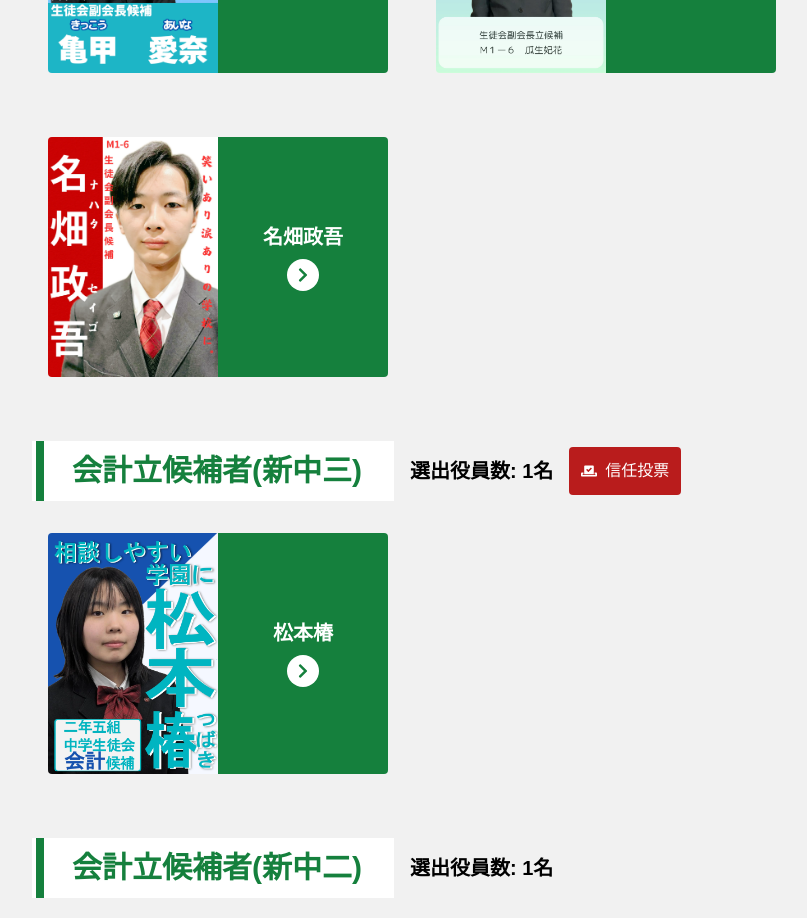
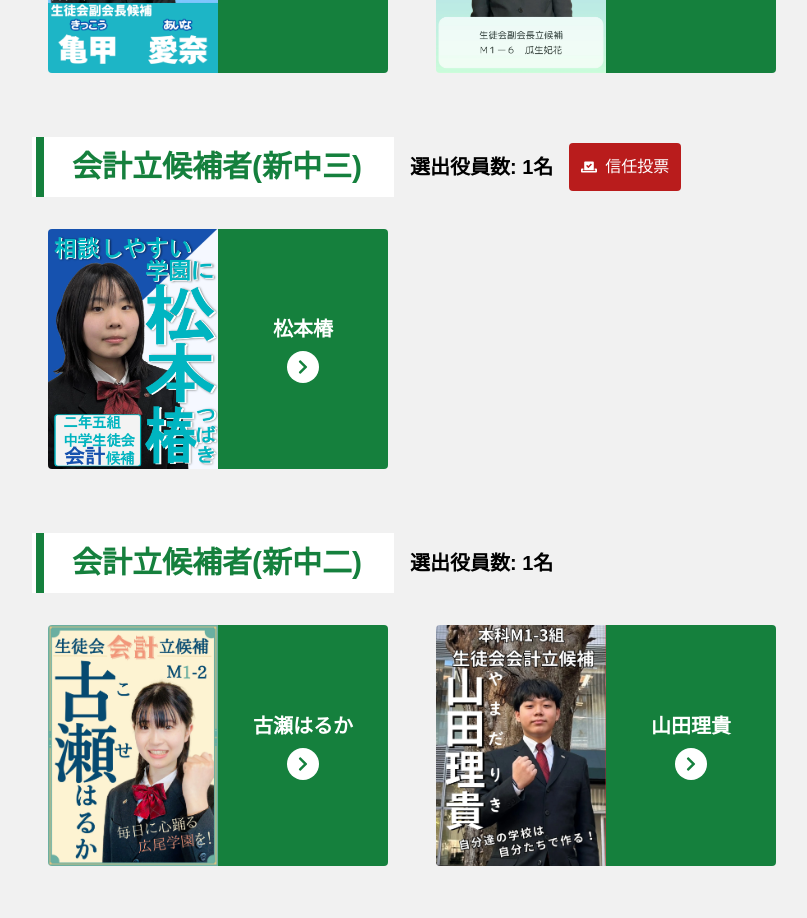
Before and after one commit to Natsusame/highschool-election-2025, a Next.js app: page /candidates in a window 1280 px wide. Shown: the part 940-1858 px from the top of the page, without its empty margins (112-919 px from the left). Built offline with nearby package versions, Linux system fonts and the light colour scheme.

Commit message:
updated 2/13

```diff
--- a/src/app/candidates/[id]/page.tsx
+++ b/src/app/candidates/[id]/page.tsx
@@ -72,7 +72,7 @@ const candidates = [
     "club": "無所属",
     "committee": "無所属",
     "electionsWon": 0,
-    "slogan": "スローガン未設定",
+    "slogan": "",
     "statement": "こんにちは、副会長候補の亀甲愛奈です。私は、様々な仕事をされている生徒会の先輩方を見て、生徒会の仕事にやりがいがありそうだと感じ、学校を私なりにより良くしたいと思いました。そこで、会長を補佐する立場となる副会長であれば、私の強みである行動力を活かせると考え、副会長に立候補することを決めました。私が副会長になったら、「生徒会のやっていることをわかりやすくする」「全校生徒の意見を直接生徒会へ届ける方法を明確に提示する」という2つのことを柱に活動をしたいと考えています。あなたの一票で学校が変わります！ぜひ、応援をよろしくお願いします。",
     "manifestoVideo": "https://drive.google.com/file/d/1q_W14bAKsR9NAa-qA8jeYfDoCgw9cmhz/preview"
   },
@@ -92,20 +92,6 @@ const candidates = [
   },
   {
     "id": 7,
-    "name": "名畑政吾",
-    "photo": "/./nahata.webp",
-    "position": "副会長",
-    "course": "AGコース",
-    "class": "M1-6",
-    "club": "無所属",
-    "committee": "無所属",
-    "electionsWon": 0,
-    "slogan": "笑いあり、涙ありの学校に",
-    "statement": "皆さんこんにちは。この度、生徒会副会長に立候補します。1年6組の名畑政吾です。部活はバスケットボール部と英語ディベート部に所属しています。私は広尾学園を活発でみんなが協力できる学校にすることを目指しています。副会長になったら、笑顔のある学校にするために挨拶運動や意見箱をや意見箱を活用します。生徒全員が挨拶を徹底することで、生徒の繋がりを深め、意見箱で皆さんからアイデアを積極的に取り入れることができます。そして先輩方が築き上げた生徒会をより良くし、目標である笑顔の絶えない学校にする目標を達成したいです。皆様の清き一票をよろしくお願いします。",
-    "manifestoVideo": "https://drive.google.com/file/d/19RoDGGj-WdsV0yw-AmtIw1IRrVOeAXFa/preview"
-  },
-  {
-    "id": 8,
     "name": "古瀬はるか",
     "photo": "/./kose.webp",
     "position": "新中二会計",
@@ -119,7 +105,7 @@ const candidates = [
     "manifestoVideo": "https://drive.google.com/file/d/1dZaPrDgOhCsHNwvG0GOJAPN_ZST7hQhy/preview"
   },
   {
-    "id": 9,
+    "id": 8,
     "name": "山田理貴",
     "photo": "/./yamada.webp",
     "position": "新中一会計",
@@ -129,11 +115,11 @@ const candidates = [
     "committee": "無所属",
     "electionsWon": 0,
     "slogan": "自分たちの学校は自分たちで作る",
-    "statement": "スピーチ未設定",
+    "statement": "僕は今の広尾学園が大好きです。今はまだ、1年生で学校のことを十分よく分かっていませんが生徒会に入り、生徒会活動の中心から広尾学園のことをさらによく知り、よりよい学園生活を作りたいです。そのためには、多くの生徒たちの声を聞き、生徒会活動に取り入れることが重要だと思います。「自分達の学園は自分達で作る」ことができる生徒会活動を実現していきます。",
     "manifestoVideo": "https://drive.google.com/file/d/19RoDGGj-WdsV0yw-AmtIw1IRrVOeAXFa/preview"
   },
   {
-    "id": 10,
+    "id": 9,
     "name": "保田朝陽",
     "photo": "/./houda.webp",
     "position": "新中二書記",
@@ -147,7 +133,7 @@ const candidates = [
     "manifestoVideo": "https://drive.google.com/file/d/19RoDGGj-WdsV0yw-AmtIw1IRrVOeAXFa/preview"
   },
   {
-    "id": 11,
+    "id": 10,
     "name": "髙橋祐希",
     "photo": "/./takahashi.webp",
     "position": "新中二書記",
--- a/src/app/candidates/page.tsx
+++ b/src/app/candidates/page.tsx
@@ -11,11 +11,10 @@ const candidates = [
   { id: 4, name: '尾崎芽羽', photo: '/./ozaki.webp', position: 'm3書記' },
   { id: 5, name: '亀甲愛奈', photo: '/./kikkou.webp', position: '副会長' },
   { id: 6, name: '瓜生妃花', photo: '/./uryu.webp', position: '副会長' },
-  { id: 7, name: '名畑政吾', photo: '/./nahata.webp', position: '副会長' },
-  { id: 8, name: '古瀬はるか', photo: '/./kose.webp', position: 'm2会計' },
-  { id: 9, name: '山田理貴', photo: '/./yamada.webp', position: 'm2会計' },
-  { id: 10, name: '保田朝陽', photo: '/./houda.webp', position: 'm2書記' },
-  { id: 11, name: '髙橋祐希', photo: '/./takahashi.webp', position: 'm2書記' },
+  { id: 7, name: '古瀬はるか', photo: '/./kose.webp', position: 'm2会計' },
+  { id: 8, name: '山田理貴', photo: '/./yamada.webp', position: 'm2会計' },
+  { id: 9, name: '保田朝陽', photo: '/./houda.webp', position: 'm2書記' },
+  { id: 10, name: '髙橋祐希', photo: '/./takahashi.webp', position: 'm2書記' },
   // 他の候補者データ
 ];
 
```
